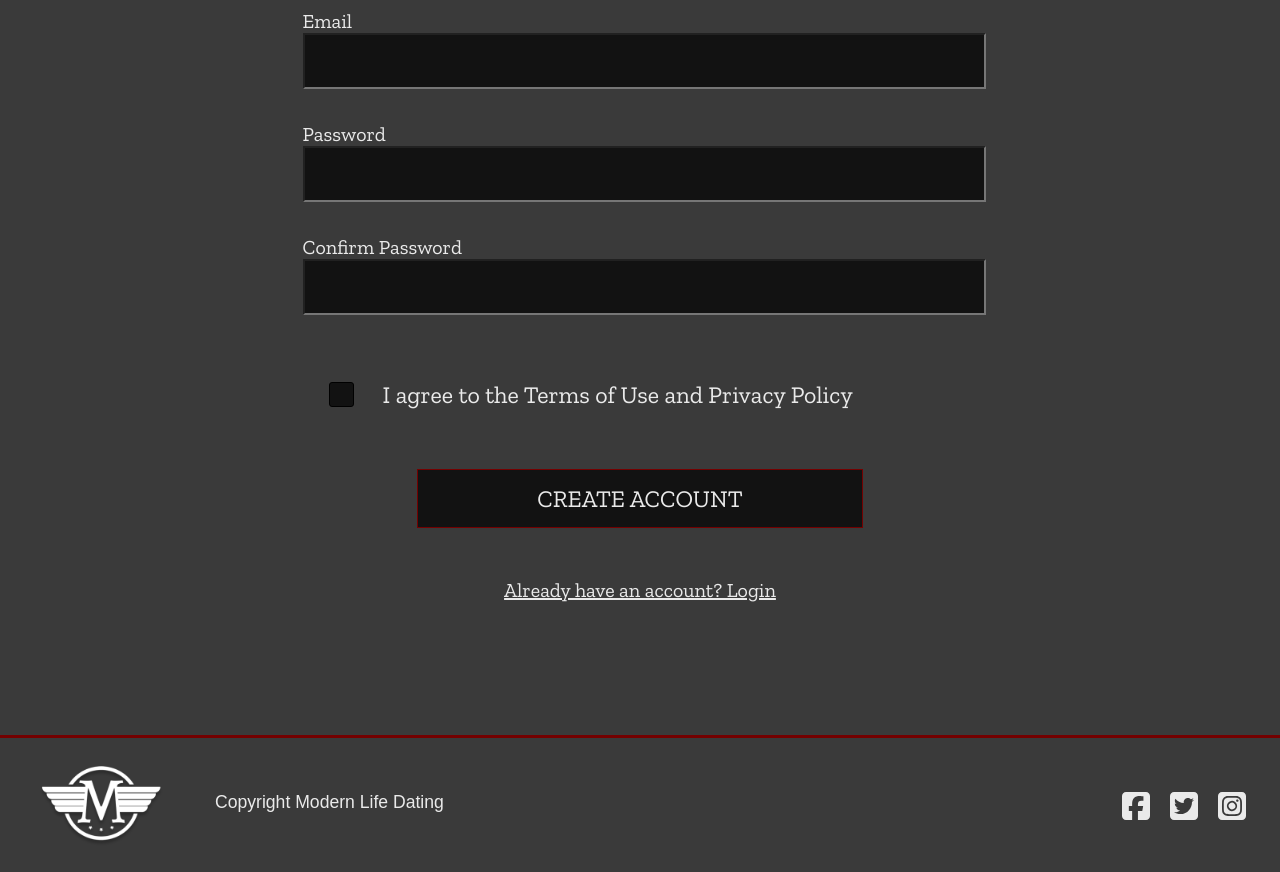
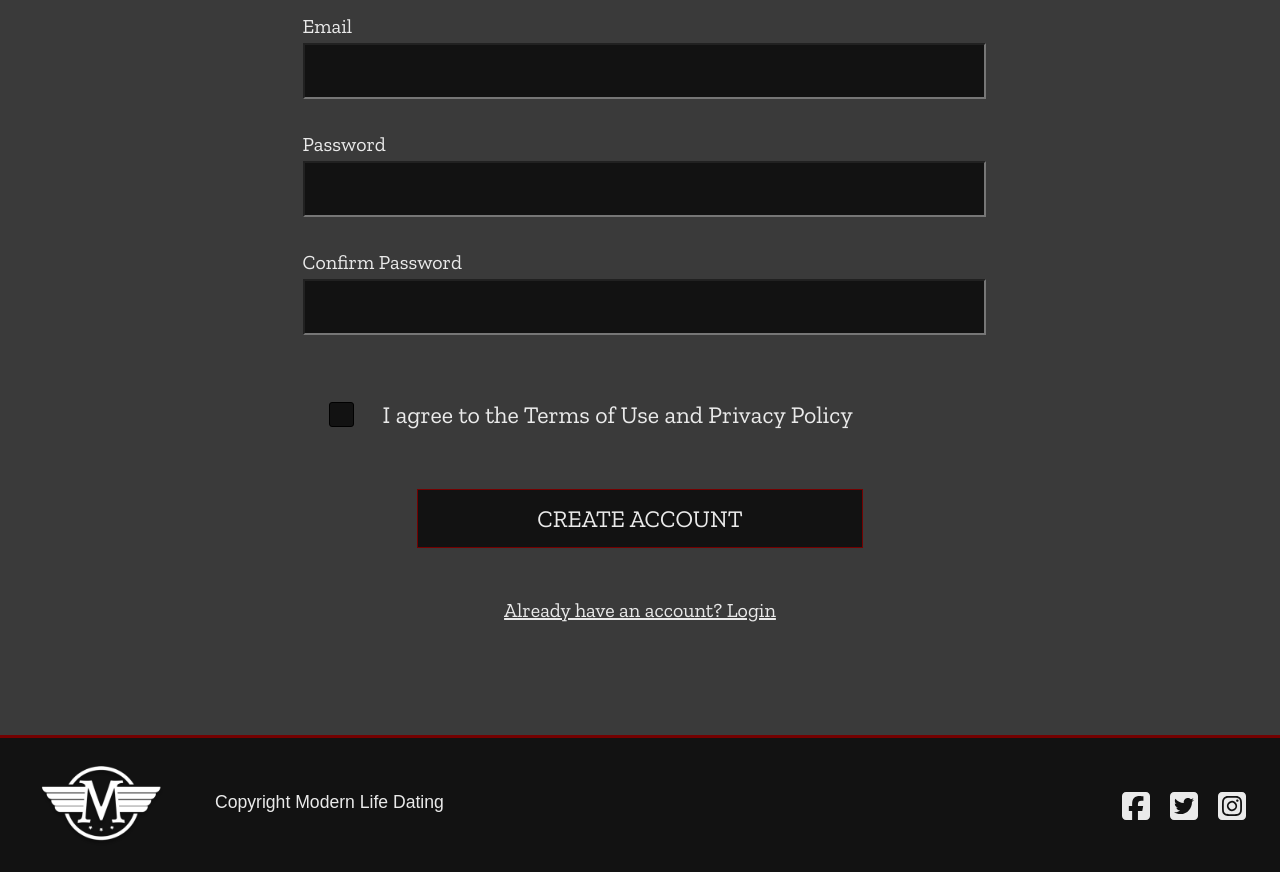
Before and after one commit to bdomingu/mld-video-archive, a Next.js app: page /signup in a window 1280 px wide. Shown: the part 400-1272 px from the top of the page. Built offline with nearby package versions, Linux system fonts and the light colour scheme; a web font is replaced by a local one.

Commit message:
added unique footer color

```diff
--- a/components/Footer.module.css
+++ b/components/Footer.module.css
@@ -1,6 +1,10 @@
 .footerContainer {
     background-color: #3A3A3A;
 
+}
+
+.black {
+   background-color: #121212;
 }
 
 .footerContent {
--- a/components/Footer.tsx
+++ b/components/Footer.tsx
@@ -9,9 +9,12 @@ import { faInstagramSquare} from '@fortawesome/free-brands-svg-icons';
 
 config.autoAddCss = false;
 
-export default function Footer() {
+export default function Footer({ footerColor }: {footerColor?: string}) {
     return (
-     <footer className={styles.footerContainer}>
+     <footer
+     className={ `${styles.footerContainer} ${footerColor ? styles[footerColor] : ""
+    }`}
+     >
         <div className={styles.footerContent}>
             <div className={styles.logo}>
             <img src='/images/image8.png' />
--- a/components/Layout.tsx
+++ b/components/Layout.tsx
@@ -3,9 +3,10 @@ import Footer from './Footer';
 
 type LayoutProps = {
     children: React.ReactNode
+    footerColor?: string;
 }
 
-const Layout: React.FC<LayoutProps> = ({children}) => {
+const Layout: React.FC<LayoutProps> = ({children, footerColor}) => {
     return (
         <div >
             <Nav/>
@@ -13,7 +14,7 @@ const Layout: React.FC<LayoutProps> = ({children}) => {
               {children}
             </div>
 
-            <Footer/>
+            <Footer footerColor={footerColor}/>
         </div>
     )
 }
--- a/pages/index.module.css
+++ b/pages/index.module.css
@@ -1,5 +1,6 @@
 .container {
     background-image: url('/images/bg.png');
+    border-bottom: 1px solid #740000;
     background-size: cover;
     background-position: center;
     height: 842px;
--- a/pages/login-footer.module.css
+++ /dev/null
@@ -1,9 +0,0 @@
-.footerContainer{
-    background-color: #f5f5f5;
-    color: #333;
-  }
-
-  .loginFooter {
-    background-color: #ffcc00;
-    color: #fff;
-  }
--- a/pages/login.tsx
+++ b/pages/login.tsx
@@ -4,7 +4,7 @@ import styles from './login.module.css'
 export default function Login() {
 
     return (
-        <Layout>
+        <Layout footerColor="black">
             <div className={styles.container}>
             <div className={styles.login}>
                 <div className={styles.text}>
--- a/pages/signup.module.css
+++ b/pages/signup.module.css
@@ -24,6 +24,7 @@
     font-weight: 400;
     font-size: 1.25em;
     color: #EAEAEA;
+    padding-bottom: 5px;
 }
 
 .form input {
@@ -119,7 +120,7 @@
     color: #EAEAEA;
 }
 
-@media only screen and (max-width:380px) {
+@media only screen and (max-width:445px) {
     .button{
         padding-top: 40px;
     }
--- a/pages/signup.tsx
+++ b/pages/signup.tsx
@@ -3,7 +3,7 @@ import styles from './signup.module.css'
 
 export default function Signup() {
     return (
-        <Layout>
+        <Layout footerColor="black">
             <div className={styles.container}>
             <div className={styles.signup}>
                 <div className={styles.text}>
```
